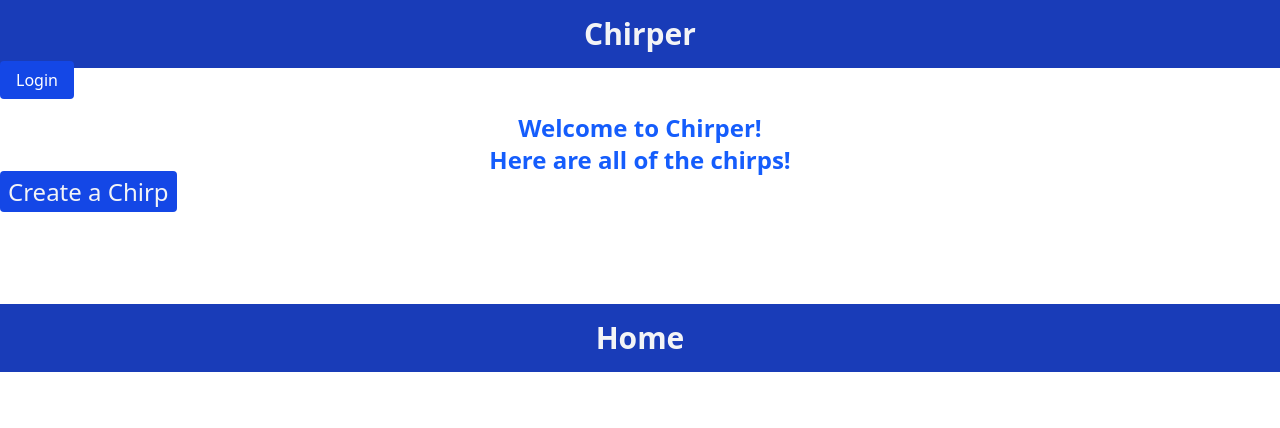
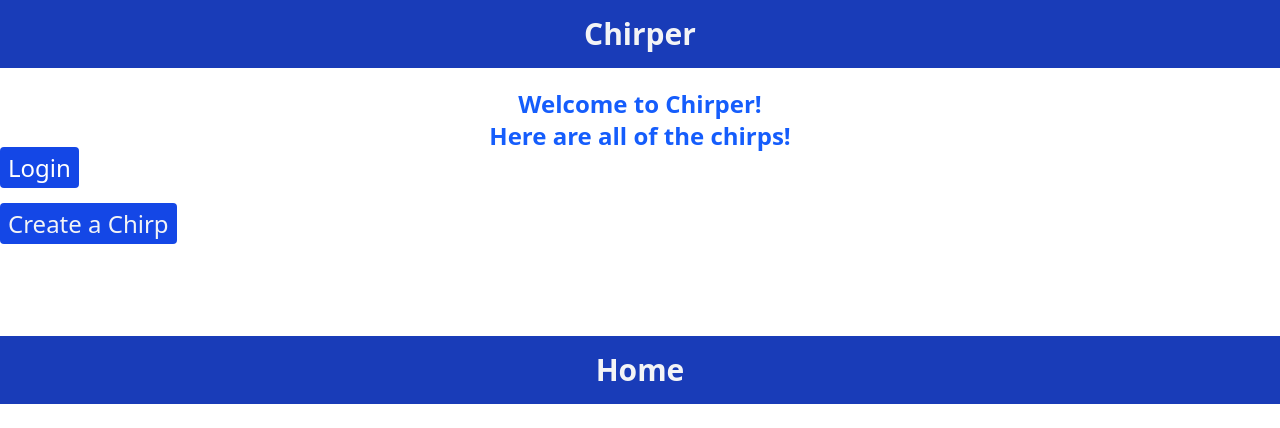
Before and after one commit to AaronCumming/Chirper, a Django app: page / in a window 1280 px wide. Shown: the top 428 px of the page. Run offline with Django 5.2, Linux system fonts and the light colour scheme; data that the repository does not hold is empty.

Commit message:
moved home button

```diff
--- a/chirper/templates/chirper/base.html
+++ b/chirper/templates/chirper/base.html
@@ -15,16 +15,6 @@
     </div>
 </header>
 
-{% if user.is_authenticated %}
-  <a href="{% url 'account_email' %}" class="bg-green-600 text-white px-4 py-2 rounded hover:bg-green-700 transition">
-    Profile
-  </a>
-{% else %}
-  <a href="{% url 'account_login' %}" class="bg-blue-700 text-white px-4 py-2 rounded hover:bg-blue-800 transition">
-    Login
-  </a>
-{% endif %}
-
 <main class="container mx-auto mt-5">
   {% block content %}
   <!-- Child template content will be inserted here -->
--- a/chirper/templates/chirper/chat/home.html
+++ b/chirper/templates/chirper/chat/home.html
@@ -2,6 +2,17 @@
 {% block content %}
   <h1 class="text-2xl font-bold text-center text-blue-600">Welcome to Chirper!<br>Here are all of the chirps!</h1>
 
+
+  {% if user.is_authenticated %}
+  <a href="{% url 'account_email' %}" class="bg-green-600 text-white px-2 py-1 rounded hover:bg-green-700 transition text-center mt-10 text-2xl">
+    Profile
+  </a>
+{% else %}
+  <a href="{% url 'account_login' %}" class="bg-blue-700 text-white px-2 py-1 rounded hover:bg-blue-800 transition text-center mt-10 text-2xl">
+    Login
+  </a>
+{% endif %}
+<br><br>
   <a class="bg-blue-700 text-gray-100 rounded px-2 py-1 w-1/2 hover:cursor-pointer hover:bg-blue-800 transition-colors text-center mt-10 text-2xl"
   href="{% url 'chirper:create' %}">Create a Chirp</a>
   <ul>
```
